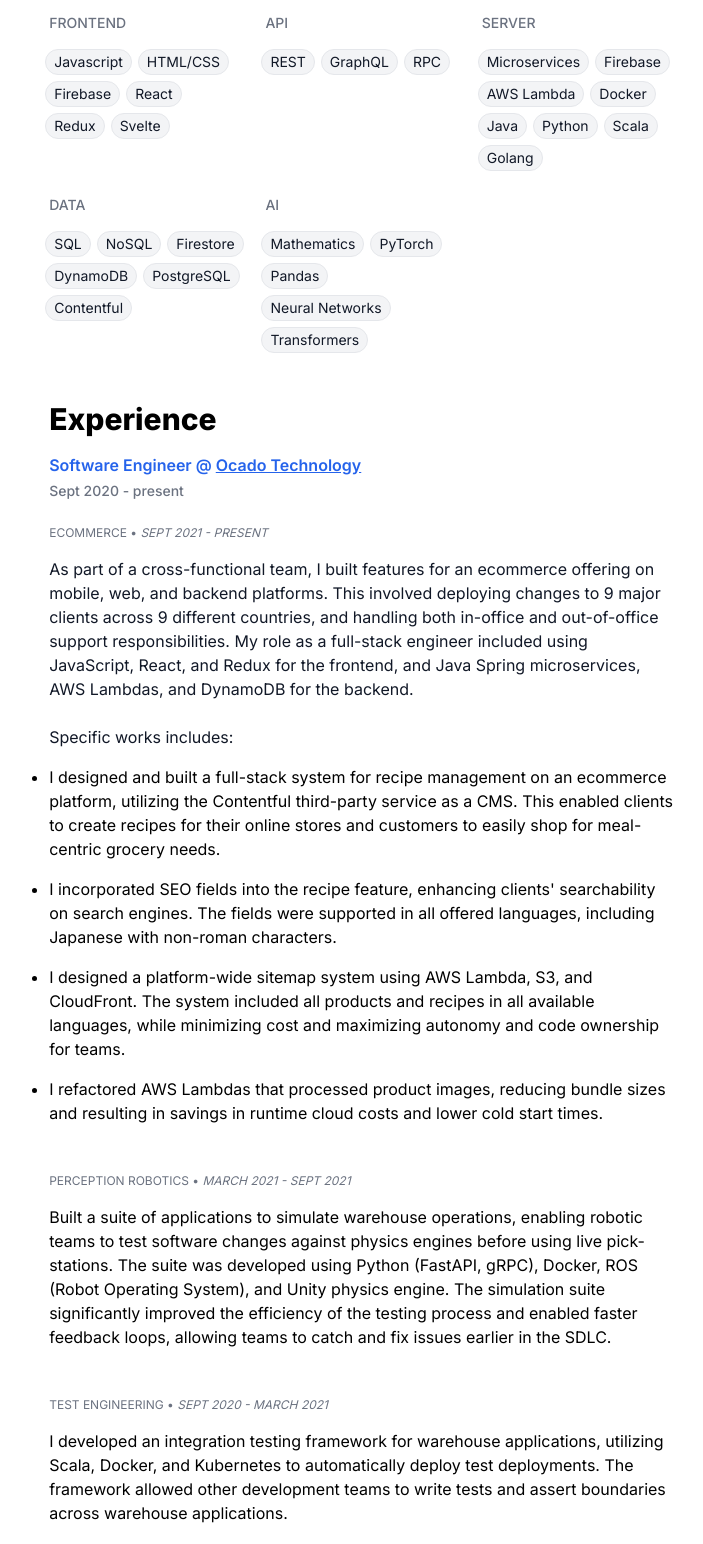
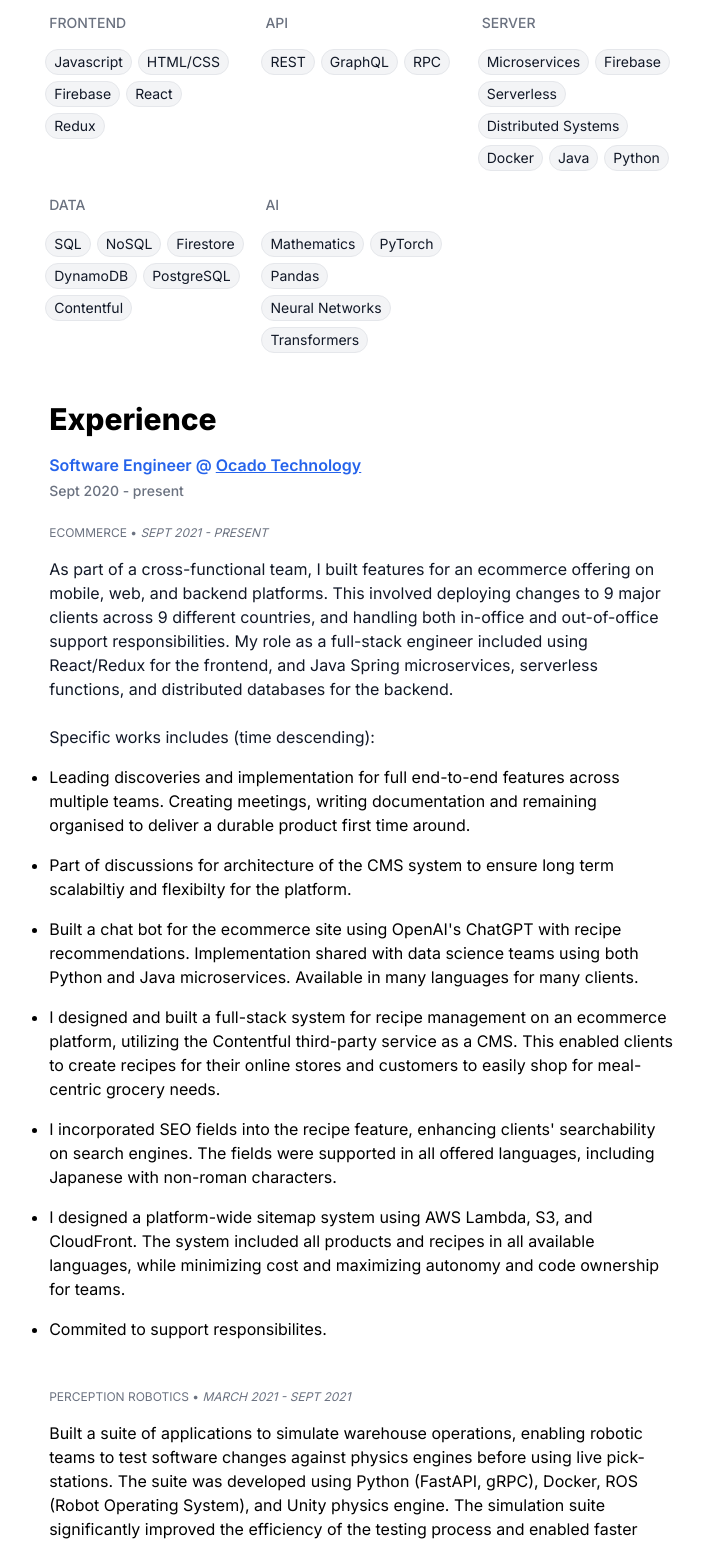
Before and after one commit to devon-brazier/devon-brazier.github.io, a website: page index.html in a window 1280 px wide. Shown: the part 387-1931 px from the top of the page, without its empty margins (430-1133 px from the left). Drawn offline with Linux system fonts and the light colour scheme.

Commit message:
Update index.html

```diff
--- a/index.html
+++ b/index.html
@@ -142,11 +142,6 @@
                 >
                   Redux
                 </li>
-                <li
-                  class="px-2 rounded-full bg-gray-100 border border-gray-200 py-0.5 text-sm text-gray-900"
-                >
-                  Svelte
-                </li>
               </ul>
             </div>
 
@@ -189,7 +184,12 @@
                 <li
                   class="px-2 rounded-full bg-gray-100 border border-gray-200 py-0.5 text-sm text-gray-900"
                 >
-                  AWS Lambda
+                  Serverless
+                </li>
+                <li
+                  class="px-2 rounded-full bg-gray-100 border border-gray-200 py-0.5 text-sm text-gray-900"
+                >
+                  Distributed Systems
                 </li>
                 <li
                   class="px-2 rounded-full bg-gray-100 border border-gray-200 py-0.5 text-sm text-gray-900"
@@ -205,16 +205,6 @@
                   class="px-2 rounded-full bg-gray-100 border border-gray-200 py-0.5 text-sm text-gray-900"
                 >
                   Python
-                </li>
-                <li
-                  class="px-2 rounded-full bg-gray-100 border border-gray-200 py-0.5 text-sm text-gray-900"
-                >
-                  Scala
-                </li>
-                <li
-                  class="px-2 rounded-full bg-gray-100 border border-gray-200 py-0.5 text-sm text-gray-900"
-                >
-                  Golang
                 </li>
               </ul>
             </div>
@@ -313,15 +303,28 @@
                     This involved deploying changes to 9 major clients across 9
                     different countries, and handling both in-office and
                     out-of-office support responsibilities. My role as a
-                    full-stack engineer included using JavaScript, React, and
-                    Redux for the frontend, and Java Spring microservices, AWS
-                    Lambdas, and DynamoDB for the backend.
+                    full-stack engineer included using React/Redux for the frontend, and Java Spring microservices, serverless functions, and distributed databases for the backend.
                     <br />
                     <br />
-                    Specific works includes:
+                    Specific works includes (time descending):
                   </p>
 
                   <ul class="list-disc space-y-4">
+                    <li>
+                      Leading discoveries and implementation for full end-to-end
+                      features across multiple teams. Creating meetings, writing documentation
+                      and remaining organised to deliver a durable product first time around.
+                    </li>
+                    <li>
+                      Part of discussions for architecture of the CMS system to
+                      ensure long term scalabiltiy and flexibilty for the platform.
+                    </li>
+                    <li>
+                      Built a chat bot for the ecommerce site using OpenAI's ChatGPT with
+                      recipe recommendations. Implementation shared with data science teams
+                      using both Python and Java microservices. Available in many languages for
+                      many clients.
+                    </li>
                     <li>
                       I designed and built a full-stack system for recipe
                       management on an ecommerce platform, utilizing the
@@ -343,9 +346,7 @@
                       for teams.
                     </li>
                     <li>
-                      I refactored AWS Lambdas that processed product images,
-                      reducing bundle sizes and resulting in savings in runtime
-                      cloud costs and lower cold start times.
+                     Commited to support responsibilites.
                     </li>
                   </ul>
                 </li>
@@ -363,19 +364,6 @@
                     simulation suite significantly improved the efficiency of
                     the testing process and enabled faster feedback loops,
                     allowing teams to catch and fix issues earlier in the SDLC.
-                  </p>
-                </li>
-                <li class="space-y-4">
-                  <h4 class="text-xs uppercase text-gray-500">
-                    Test Engineering &#x2022;
-                    <em>Sept 2020 - March 2021</em>
-                  </h4>
-                  <p>
-                    I developed an integration testing framework for warehouse
-                    applications, utilizing Scala, Docker, and Kubernetes to
-                    automatically deploy test deployments. The framework allowed
-                    other development teams to write tests and assert boundaries
-                    across warehouse applications.
                   </p>
                 </li>
               </ul>
```
